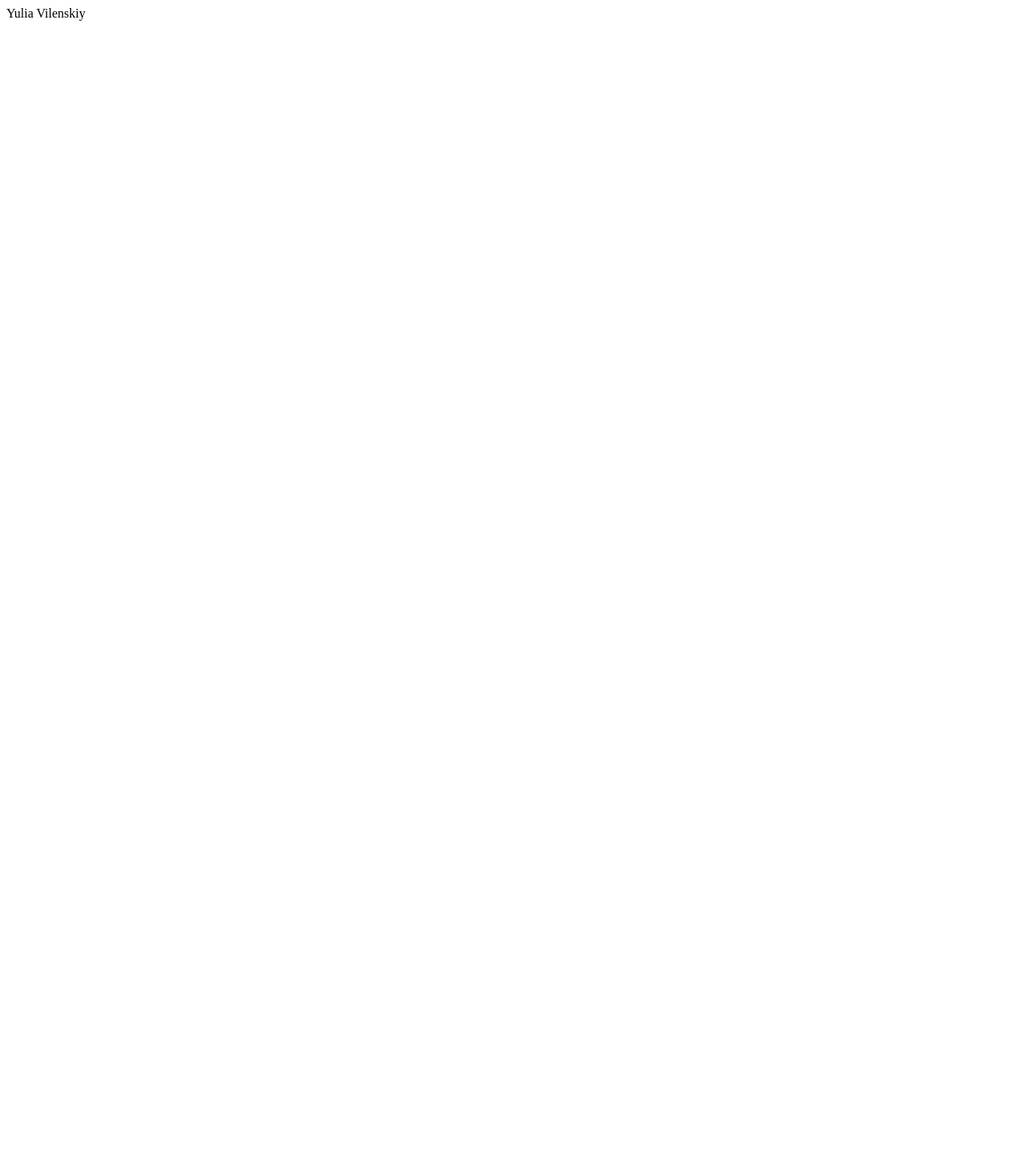
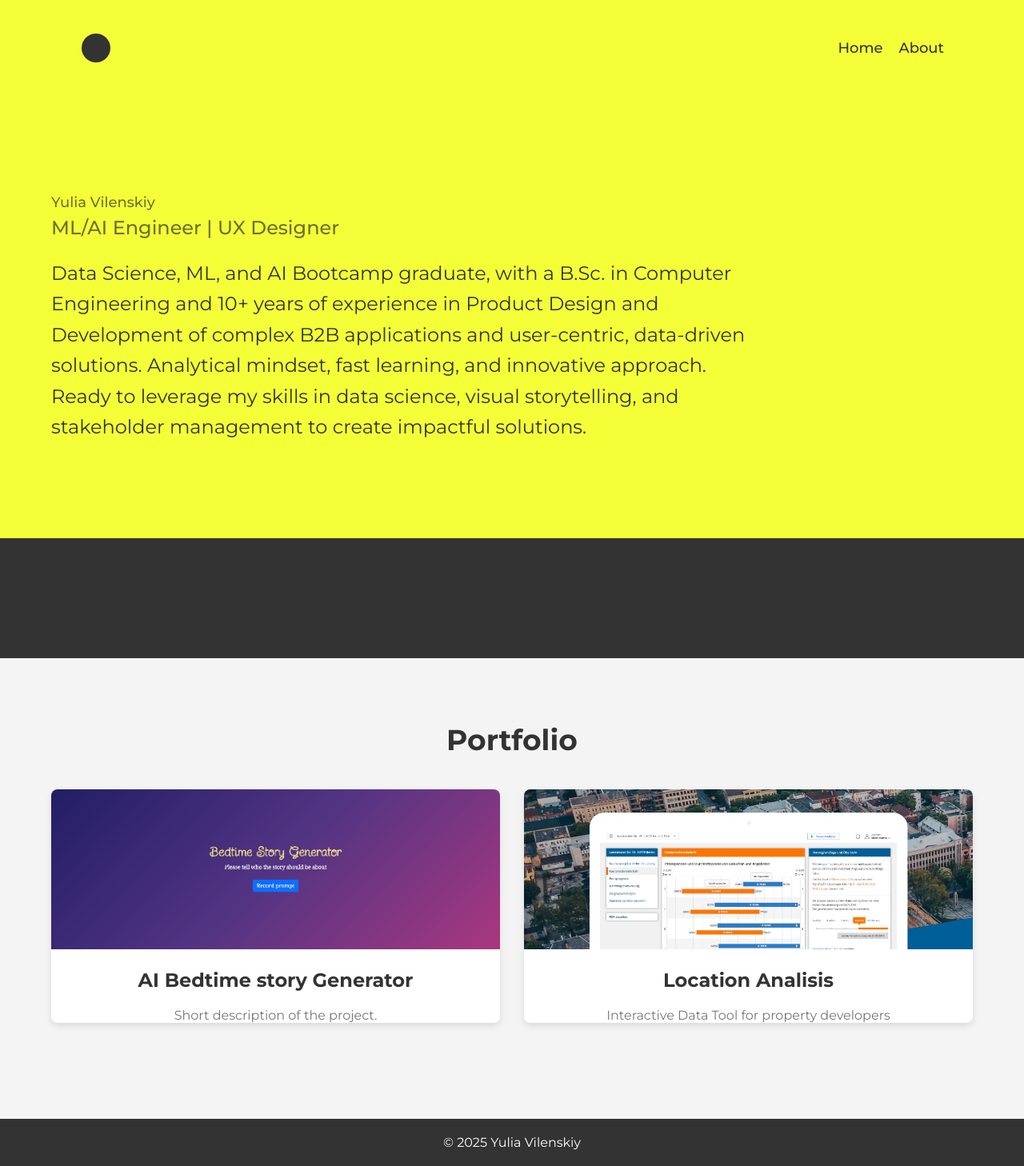
Before and after one commit to Morgenmuffel/morgenmuffel.github.io, a plain HTML site: page index.html in a window 1280 px wide. Shown: the whole page at 80% size. Before the commit the page ends 800 px from the top, so only its background shows below. Drawn offline with Linux system fonts and the light colour scheme.

Commit message:
some css

```diff
--- a/index.html
+++ b/index.html
@@ -1 +1,69 @@
-Yulia Vilenskiy
+
+<!DOCTYPE html>
+<html lang="en">
+<head>
+    <meta charset="UTF-8">
+    <meta name="viewport" content="width=device-width, initial-scale=1.0">
+    <meta http-equiv="X-UA-Compatible" content="ie=edge">
+    <title>Yulia Vilenskiy | Portfolio</title>
+    <link rel="stylesheet" href="styles.css">
+    <script defer src="script.js"></script>
+</head>
+<body>
+  <header>
+    <div class="container">
+      <div class="logo">
+        <!-- SVG Circle Icon in the left corner -->
+        <svg width="40" height="40" viewBox="0 0 40 40" xmlns="http://www.w3.org/2000/svg">
+          <circle cx="20" cy="20" r="18" fill="#333" />
+        </svg>
+      </div>
+
+      <nav>
+        <ul>
+          <li><a href="#home">Home</a></li>
+          <li><a href="#about">About</a></li>
+        </ul>
+      </nav>
+    </div>
+  </header>
+
+  <section class="hero">
+    <div class="container">
+      <h1>Yulia Vilenskiy</h1>
+      <h2>ML/AI Engineer | UX Designer</h2>
+      <p>
+        Data Science, ML, and AI Bootcamp graduate, with a B.Sc. in Computer Engineering and 10+ years of experience in Product Design and Development of complex B2B applications and user-centric, data-driven solutions. Analytical mindset, fast learning, and innovative approach.
+        Ready to leverage my skills in data science, visual storytelling, and stakeholder management to create impactful solutions.
+      </p>
+    </div>
+  </section>
+
+  <section class="empty-section">
+    <!-- Empty Section -->
+  </section>
+
+  <section class="portfolio">
+    <div class="container">
+      <h2>Portfolio</h2>
+      <div class="portfolio-grid">
+        <div class="portfolio-item">
+          <img src="assets/Bedtime-StoryAI.png" alt="Project 1">
+          <h3>AI Bedtime story Generator</h3>
+          <p>Short description of the project.</p>
+        </div>
+        <div class="portfolio-item">
+          <img src="assets/UX-hero2.jpg" alt="Project 2">
+          <h3>Location Analisis</h3>
+          <p>Interactive Data Tool for property developers</p>
+        </div>
+        <!-- More portfolio items can be added here -->
+      </div>
+    </div>
+  </section>
+
+  <footer>
+    <p>&copy; 2025 Yulia Vilenskiy</p>
+  </footer>
+</body>
+</html>
--- /dev/null
+++ b/script.js
@@ -0,0 +1,10 @@
+document.addEventListener("DOMContentLoaded", () => {
+  document.getElementById("learn-more").addEventListener("click", () => {
+      document.getElementById("about").scrollIntoView({ behavior: "smooth" });
+  });
+
+  document.getElementById("contact-form").addEventListener("submit", (e) => {
+      e.preventDefault();
+      alert("Message sent successfully!");
+  });
+});
--- /dev/null
+++ b/styles.scss
@@ -0,0 +1,194 @@
+@use "sass:color";
+@import url('https://fonts.googleapis.com/css2?family=Montserrat:wght@100;200;300;400;500;600;700;800;900&display=swap');
+
+$primary-color: #333;
+$secondary-color: #f4f4f4;
+$accent-color: #f5ff37;
+$font-stack: 'Montserrat', 'Helvetica',sans-serif;
+
+// Font Sizes
+$font-size-small: 14px;
+$font-size-base: 16px;
+$font-size-medium: 18px;
+$font-size-large: 24px;
+$font-size-xlarge: 32px;
+$font-size-xxlarge: 36px;
+
+// Line Heights
+$line-height-small: 1.3;
+$line-height-base: 1.5;
+$line-height-large: 1.6;
+$line-height-xlarge: 1.8;
+
+// Global styles
+*,
+*::before,
+*::after {
+  box-sizing: border-box;
+  margin: 0;
+  padding: 0;
+}
+
+body {
+    font-family: $font-stack;
+    margin: 0;
+    padding: 0;
+    background-color: $secondary-color;
+    color: $primary-color;
+}
+
+.container {
+  width: 90%;
+  max-width: 1200px;
+  margin: 0 auto;
+  padding: 20px 0;
+}
+
+// Header and Hero Section
+header {
+  display: flex;
+  justify-content: space-between; // Logo on the left, nav on the right
+  align-items: center;
+  width: 100%;
+  background: $accent-color;
+  padding: 20px 40px;
+  .container {
+    display: flex;
+    justify-content: space-between;
+    align-items: center;
+  }
+}
+
+
+.logo {
+  display: flex;
+  align-items: center;
+
+  svg {
+    width: 40px;
+    height: 40px;
+    fill: $primary-color; // Styling the logo (a simple circle)
+  }
+}
+
+nav {
+  display: flex;
+  align-items: center;
+}
+
+nav ul {
+  list-style: none;
+  display: flex;
+  gap: 20px; // Adds space between menu items
+}
+
+
+nav ul li {
+  align-items: center;
+  display: flex;
+  flex-direction: row;
+  pointer-events: all;
+  position: relative;
+}
+
+nav ul li a {
+  text-decoration: none;
+  color: $primary-color;
+  font-size: $font-size-medium;
+  font-weight: 500;
+  transition: font-weight 0.3s ease-in-out;
+
+  &:hover {
+    font-weight: 700;
+  }
+}
+
+// Hero Section Styles
+.hero {
+  background-color: $accent-color;
+  position: relative;
+  z-index: 1;
+  text-align: left;
+  padding: 100px 0;
+  text-align: left;
+  color: rgba($primary-color, 0.7);
+
+  h1 {
+    font-size: $font-size-medium;
+    line-height: $line-height-base;
+    font-weight: 500;
+  }
+
+  h2 {
+    font-size: $font-size-large;
+    line-height: $line-height-base;
+    margin-bottom: 20px;
+    font-weight: 500;
+  }
+
+  p {
+    color: $primary-color;
+    font-size: $font-size-large;
+    line-height: $line-height-large;
+    max-width: 900px;
+    font-weight: 400;
+  }
+}
+
+// Empty Section Styles
+.empty-section {
+  background-color: $primary-color;
+  height: 150px;  // This section can be filled with content later
+}
+
+// Portfolio Section Styles
+.portfolio {
+  padding: 60px 0;
+  background-color: $secondary-color;
+  text-align: center;
+
+  h2 {
+    font-size: 36px;
+    margin-bottom: 40px;
+  }
+
+  .portfolio-grid {
+    display: grid;
+    grid-template-columns: repeat(2, 1fr);
+    gap: 30px;
+
+    .portfolio-item {
+      background-color: #fff;
+      border-radius: 8px;
+      overflow: hidden;
+      box-shadow: 0 4px 8px rgba(0, 0, 0, 0.1);
+      text-align: center;
+
+      img {
+        width: 100%;
+        height: 200px;
+        object-fit: cover;
+      }
+
+      h3 {
+        font-size: 24px;
+        font-weight: bold;
+        margin: 20px 0;
+      }
+
+      p {
+        font-size: 16px;
+        color: #777;
+      }
+    }
+  }
+}
+
+// Footer Styles
+footer {
+  background-color: $primary-color;
+  color: #fff;
+  padding: 20px;
+  text-align: center;
+  margin-top: 40px;
+}
```
Also changed, not shown: assets/Bedtime-StoryAI.png (added), assets/UX-hero2.jpg (added), assets/UX-hero4.jpg (added), styles.css (added), 2 other files.
